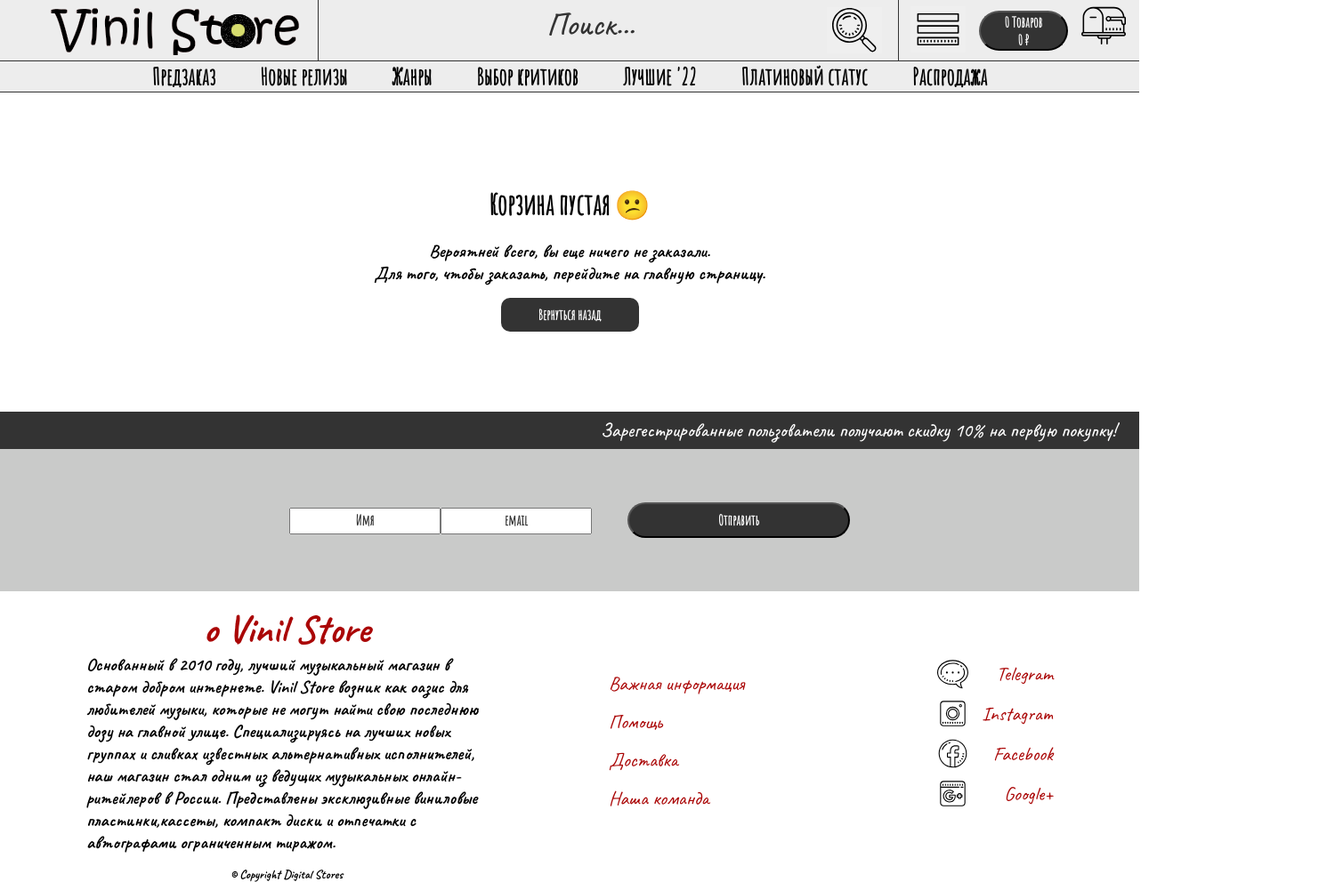
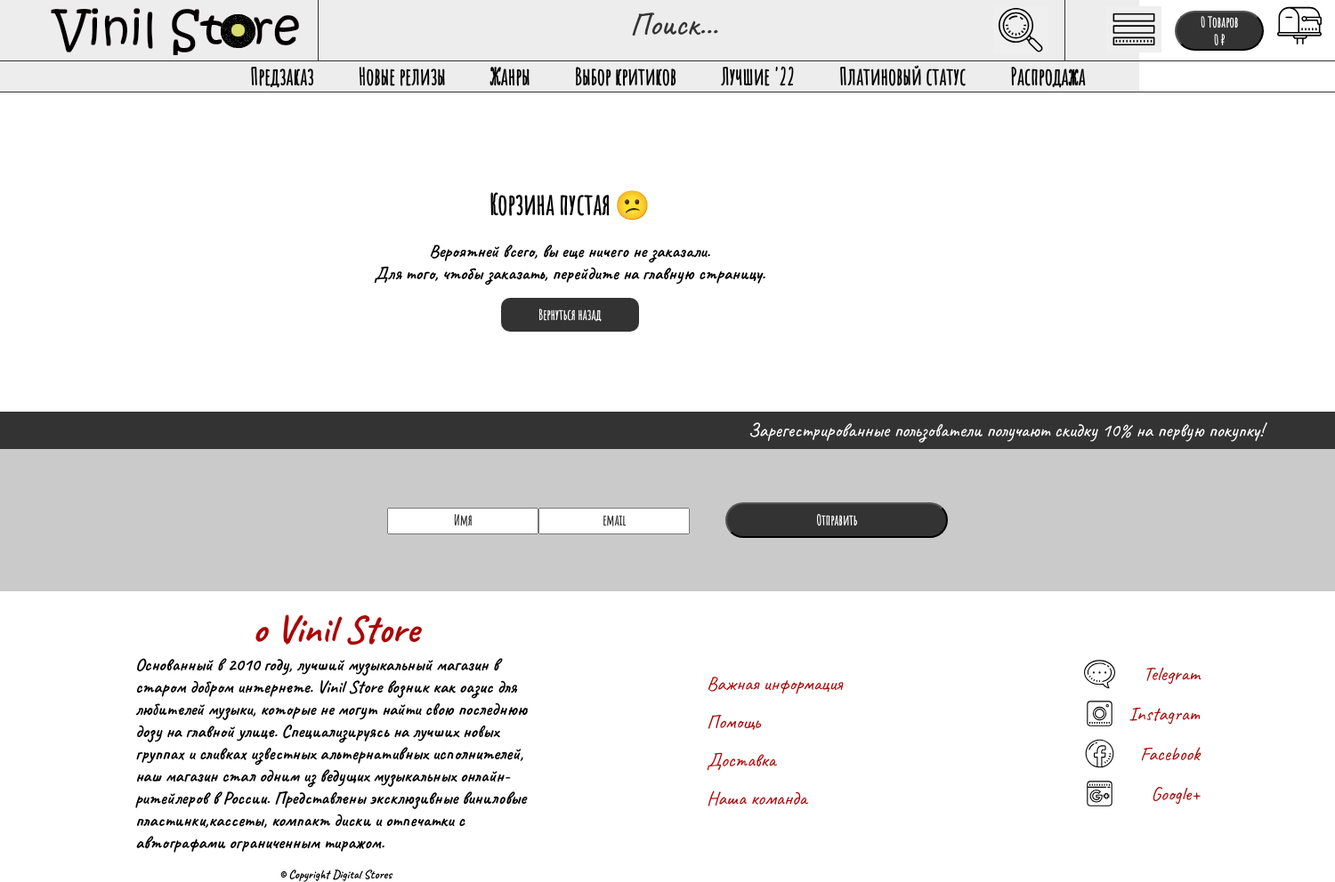
Before and after one commit to meteora555/vinil-catalog-react, a React (Create React App) app: page /cart in a window 1280 px wide. Shown: the whole page at 89% size, 1500 px wide, since content can reach past the window. Built offline with nearby package versions, Linux system fonts and the light colour scheme.

Commit message:
fix styles

```diff
--- a/src/scss/blocks/_footer.scss
+++ b/src/scss/blocks/_footer.scss
@@ -1,4 +1,6 @@
 .footer{
+    width: 1500px;
+    margin: 0 auto;
     margin-top: 60px;
     &__advice{
         padding-top: 7px;
--- a/src/scss/blocks/_header.scss
+++ b/src/scss/blocks/_header.scss
@@ -2,6 +2,8 @@
 
 
 .header{
+    width: 1500px;
+    margin: 0 auto;
     &__inner{
         display: flex;
         align-items: center;
```
